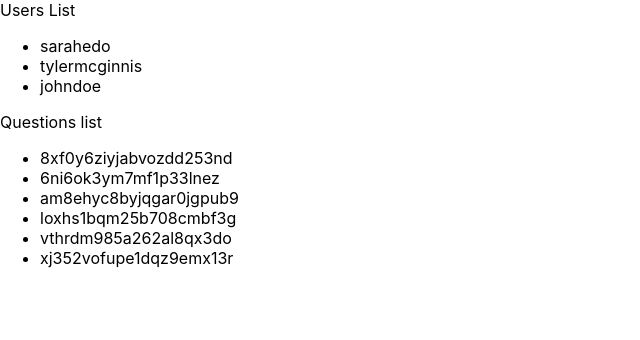
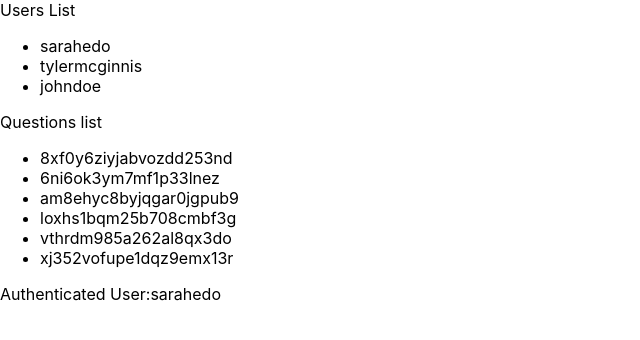
Before and after one commit to mohahdy/would-you-rather-project, a React (Create React App) app: page / in a window 1280 px wide. Shown: the top 340 px of the page, without its empty margins (0-640 px from the left). Built offline with nearby package versions, Linux system fonts and the light colour scheme.

Commit message:
action and reducer for authedUser is implemented

```diff
--- /dev/null
+++ b/src/actions/authedUser.js
@@ -0,0 +1,9 @@
+export const GET_AUTHED_USER='GET_AUTHED_USER'
+export const SET_AUTHED_USER='SET_AUTHED_USER'
+
+export default function setAuthedUser(authedUser){
+    return {
+        type:SET_AUTHED_USER,
+        authedUser
+    }
+}
--- a/src/components/App.js
+++ b/src/components/App.js
@@ -2,6 +2,7 @@ import {connect, useSelector} from 'react-redux';
 import React,{ useEffect } from 'react';
 import handleGetUsers from '../actions/users'
 import handleGetQuestions from '../actions/questions';
+import setAuthedUser from '../actions/authedUser'
 function App(props) {
   useEffect(() =>{
       // eslint-disable-next-line react-hooks/exhaustive-deps
@@ -11,7 +12,7 @@ function App(props) {
 useEffect(() =>{
   // eslint-disable-next-line react-hooks/exhaustive-deps
 props.dispatch(handleGetQuestions())},[])
-
+props.dispatch(setAuthedUser('sarahedo'))
   return (
     <div >
       <header >
@@ -32,12 +33,15 @@ props.dispatch(handleGetQuestions())},[])
         </li>
       ))}
       </ul>
+      Authenticated User:
+      {props.authedUser}
     </div>
   );
 }
 
-function mapStateToProps({users,questions}) {
+function mapStateToProps({users,questions,authedUser}) {
   return {users: Object.keys(users),
-  questions: Object.keys(questions)};
+  questions: Object.keys(questions),
+authedUser};
 }
 export default connect(mapStateToProps)(App);
--- /dev/null
+++ b/src/reducers/authedUser.js
@@ -0,0 +1,10 @@
+import {SET_AUTHED_USER} from '../actions/authedUser'
+export default function authedUser(state=null,action)
+{
+    switch (action.type){
+        case SET_AUTHED_USER:
+            return action.authedUser
+        default:
+            return state
+    }
+}
--- a/src/reducers/index.js
+++ b/src/reducers/index.js
@@ -1,7 +1,9 @@
 import {combineReducers} from 'redux'
 import users from './users'
 import questions from './questions'
+import authedUser from './authedUser'
 export default combineReducers({
     users,
-    questions
+    questions,
+    authedUser
 })
```
